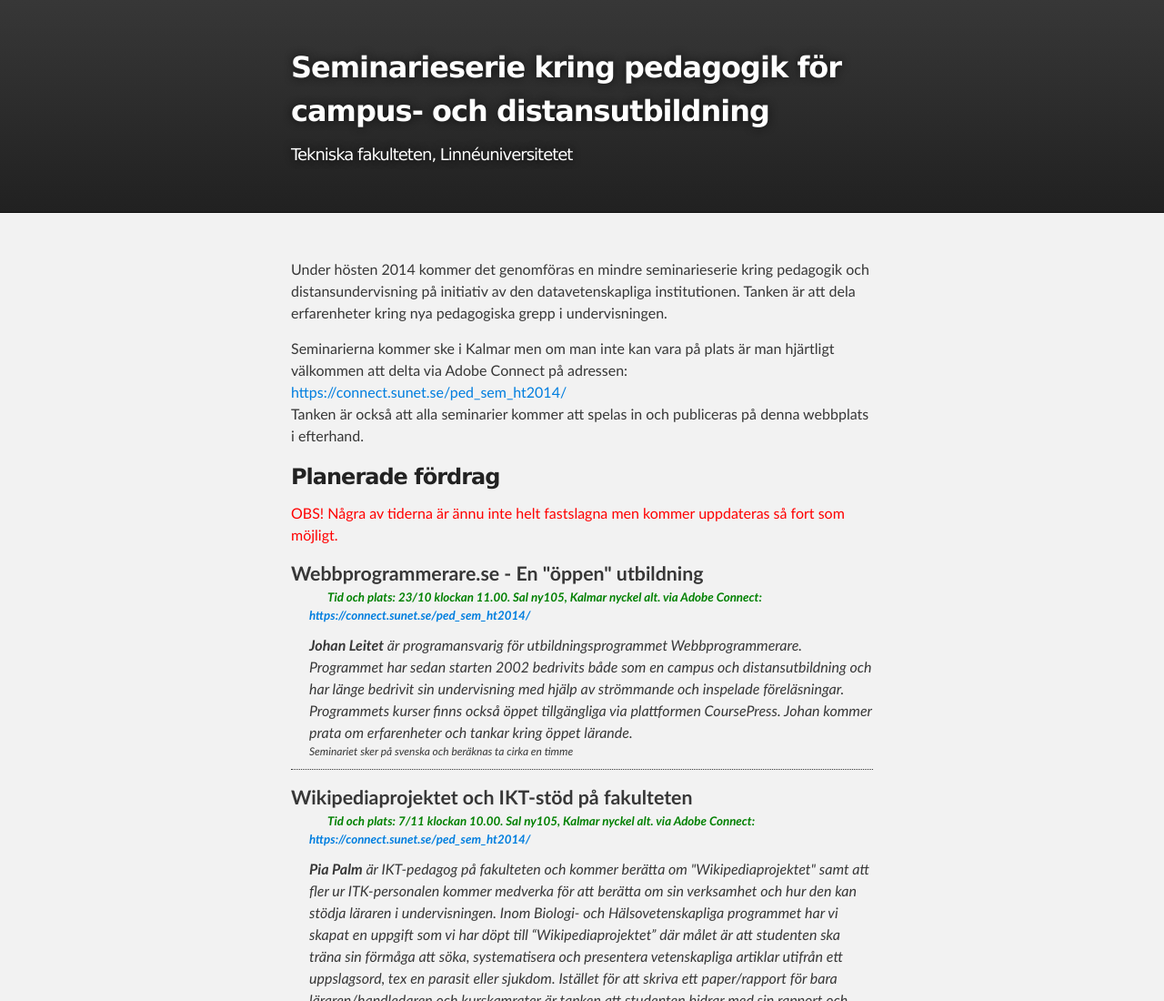
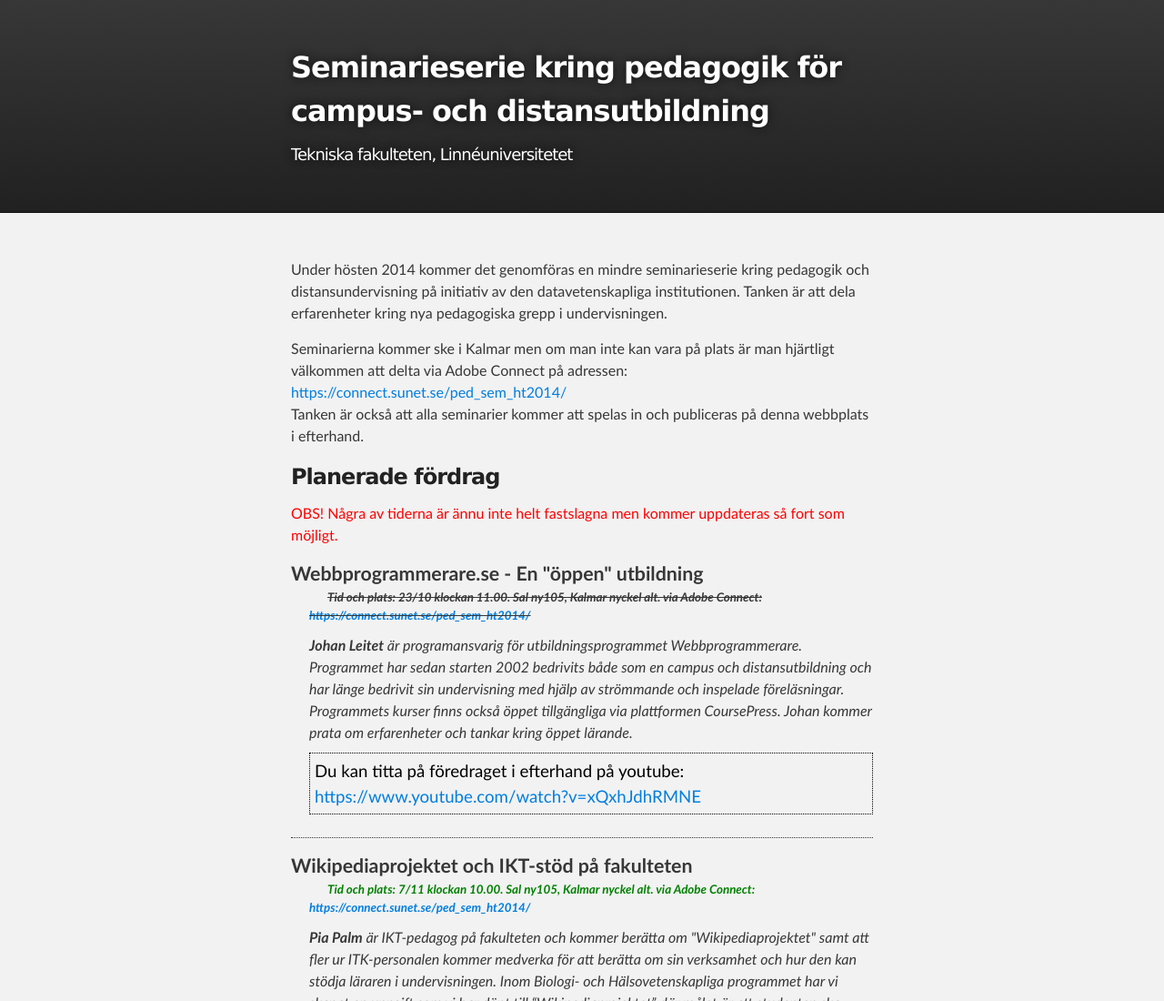
Before and after one commit to thajo/pedagogiskt_seminarium, a plain HTML site: page index.html in a window 1280 px wide. Shown: the top 1100 px of the page at 91% size. Drawn offline with Linux system fonts and the light colour scheme.

Commit message:
Added video link

```diff
--- a/index.html
+++ b/index.html
@@ -49,11 +49,13 @@
   <dl>
     <dt>Webbprogrammerare.se - En "öppen" utbildning</dt>
     <dd>
-      <span class="place_time ok">Tid och plats: 23/10 klockan 11.00. Sal ny105, Kalmar nyckel alt. via Adobe Connect: <a href="https://connect.sunet.se/ped_sem_ht2014/">https://connect.sunet.se/ped_sem_ht2014/</a></span>
+      <span class="place_time done">Tid och plats: 23/10 klockan 11.00. Sal ny105, Kalmar nyckel alt. via Adobe Connect: <a href="https://connect.sunet.se/ped_sem_ht2014/">https://connect.sunet.se/ped_sem_ht2014/</a></span>
 
       <strong>Johan Leitet</strong> är programansvarig för utbildningsprogrammet Webbprogrammerare. Programmet har sedan starten 2002 bedrivits både
       som en campus och distansutbildning och har länge bedrivit sin undervisning med hjälp av strömmande och inspelade föreläsningar. Programmets kurser finns också öppet tillgängliga via plattformen CoursePress. Johan kommer prata om erfarenheter och tankar kring öppet lärande.
-      <span class="lang">Seminariet sker på svenska och beräknas ta cirka en timme</span>
+     <p class="done_text">
+      Du kan titta på föredraget i efterhand på youtube: <a href="https://www.youtube.com/watch?v=xQxhJdhRMNE">https://www.youtube.com/watch?v=xQxhJdhRMNE</a>
+    </p>
     </dd>
 
 
--- a/stylesheets/stylesheet.css
+++ b/stylesheets/stylesheet.css
@@ -391,6 +391,17 @@ Added by John
   color: green;
 }
 
+.done {
+  text-decoration: line-through;
+}
+
+.done_text {
+  font-size: 14pt;
+  font-style: normal;
+  color: black;
+  padding: 5px;
+  border: 1px black dotted;
+}
 .not_ok {
   color: red;
 }
```
